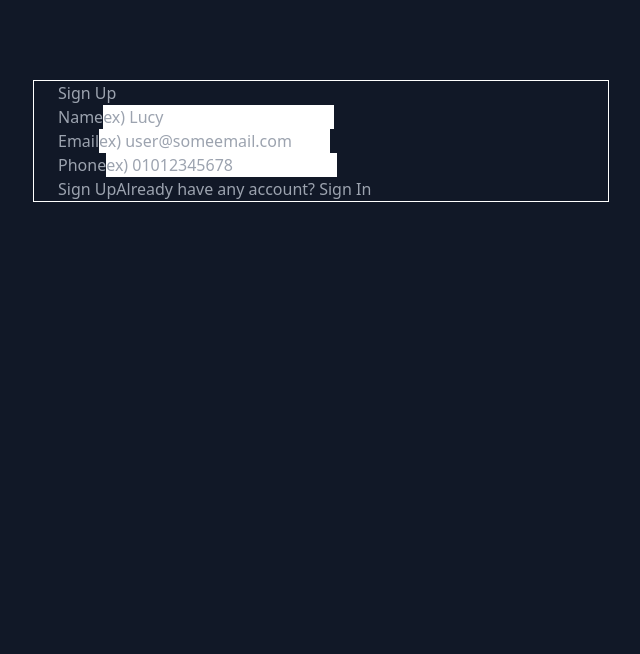
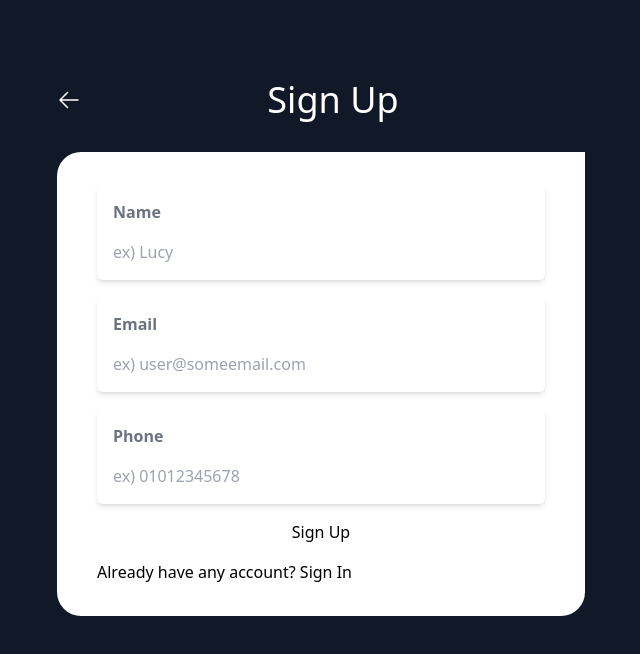
Before and after one commit to hyer0705/nextjs-lutweet, a Next.js app: page /create-account in a window 1280 px wide. Shown: the top 654 px of the page, without its empty margins (319-959 px from the left). Built offline with nearby package versions, Linux system fonts and the light colour scheme.

Commit message:
Add Input component to simplify input

```diff
--- a/app/create-account/create-account-page.tsx
+++ b/app/create-account/create-account-page.tsx
@@ -2,8 +2,9 @@
 
 import Link from "next/link";
 import { useForm } from "react-hook-form";
+import Input from "../../components/input";
 
-interface ICreateAccountForm {
+export interface ICreateAccountForm {
   name: string;
   email?: string;
   phone?: string;
@@ -21,48 +22,70 @@ export default function CreateAccountPage() {
   };
 
   return (
-    <div className="text-gray-400">
-      <h1>Sign Up</h1>
-      <form onSubmit={handleSubmit(onValid, (errors) => console.log(errors))}>
-        <div>
-          <label>Name</label>
-          <input
-            {...register("name", {
+    <div className="">
+      <div className="mb-8 flex justify-center items-center text-white">
+        <span>
+          <Link href="/">
+            <svg
+              className="w-6 h-6"
+              fill="none"
+              stroke="currentColor"
+              strokeWidth="1.5"
+              viewBox="0 0 24 24"
+              xmlns="http://www.w3.org/2000/svg"
+              aria-hidden="true"
+            >
+              <path
+                strokeLinecap="round"
+                strokeLinejoin="round"
+                d="M10.5 19.5L3 12m0 0l7.5-7.5M3 12h18"
+              ></path>
+            </svg>
+          </Link>
+        </span>
+        <h1 className="flex-1 text-center font-medium text-4xl">Sign Up</h1>
+      </div>
+      <form
+        className="bg-white px-10 py-8 flex flex-col space-y-4 rounded-3xl rounded-tr-none"
+        onSubmit={handleSubmit(onValid, (errors) => console.log(errors))}
+      >
+        <Input
+          id="name"
+          placeholder="ex) Lucy"
+          labelName="Name"
+          register={register("name", {
             required: "이름을 입력해주세요.",
-              minLength: {
-                value: 2,
-                message: "이름은 2글자 이상이어야 합니다.",
+            minLength: { value: 2, message: "이름은 2글자 이상이어야 합니다." },
+          })}
+        />
+        <Input
+          id="email"
+          labelName="Email"
+          placeholder="ex) user@someemail.com"
+          register={register("email", {
+            required: "이메일을 입력해주세요.",
+            pattern: {
+              value: /^[\w-\.]+@([\w-]+\.)+[\w-]{2,4}$/,
+              message: "이메일을 형태로 입력해주세요.",
             },
           })}
-            placeholder="ex) Lucy"
         />
-        </div>
-        <div>
-          <label>Email</label>
-          <input
-            {...register("email", {
-              required: "이메일을 입력해주세요.",
-            })}
-            placeholder="ex) user@someemail.com"
-          />
-        </div>
-        <div>
-          <label>Phone</label>
-          <input
-            {...register("phone", {
-              required: "전화번호를 입력해주세요.",
+        <Input
+          id="phone"
+          labelName="Phone"
+          placeholder="ex) 01012345678"
+          register={register("phone", {
+            required: "전화번호 입력해주세요.",
             minLength: {
-                value: 11,
-                message: "전화번호는 11자이어야 합니다.",
+              value: 10,
+              message: "전화번호는 최소 10자입니다.",
             },
             maxLength: {
               value: 11,
-                message: "전화번호는 11자이어야 합니다.",
+              message: "전화번호는 최대 11자입니다.",
             },
           })}
-            placeholder="ex) 01012345678"
         />
-        </div>
         <button>Sign Up</button>
         <span>
           Already have any account? <Link href="/log-in">Sign In</Link>
--- a/app/layout.tsx
+++ b/app/layout.tsx
@@ -16,9 +16,7 @@ export default function RootLayout({
     <html lang="en">
       <body className="bg-gray-900">
         <SWRProvider>
-          <main className="max-w-xl m-auto my-20 px-6 border border-white">
-            {children}
-          </main>
+          <main className="max-w-xl m-auto my-20 px-6">{children}</main>
         </SWRProvider>
       </body>
     </html>
--- /dev/null
+++ b/components/input.tsx
@@ -0,0 +1,31 @@
+"use client";
+
+import { UseFormRegisterReturn } from "react-hook-form";
+
+interface IInputProps {
+  id: string;
+  labelName: string;
+  register: UseFormRegisterReturn;
+  placeholder: string;
+}
+
+export default function Input({
+  id,
+  labelName,
+  register,
+  placeholder,
+}: IInputProps) {
+  return (
+    <div className="flex flex-col p-4 pb-0 rounded-md shadow-md">
+      <label htmlFor={id} className="text-gray-500 font-semibold">
+        {labelName}
+      </label>
+      <input
+        {...register}
+        id={id}
+        placeholder={placeholder}
+        className="py-4 focus:outline-none"
+      />
+    </div>
+  );
+}
```
Lines whose indentation alone changed are shown as unchanged.
